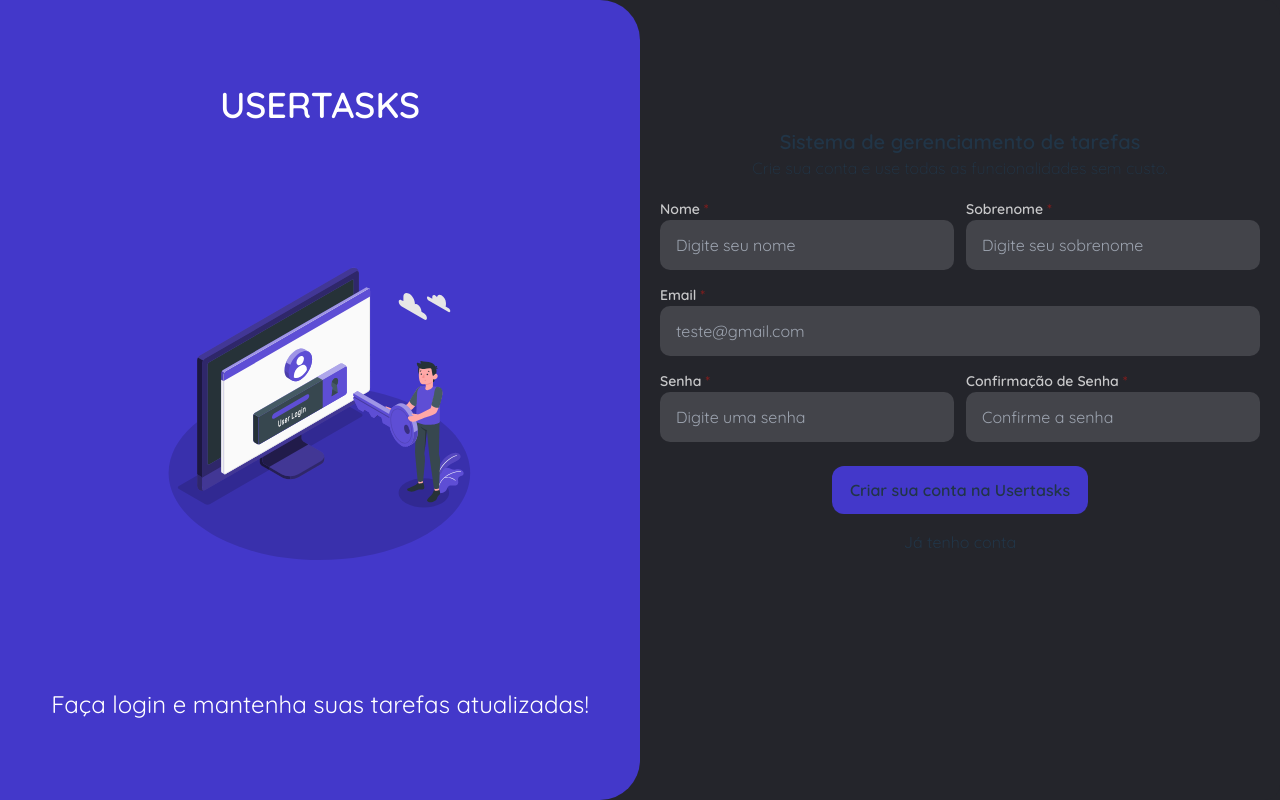
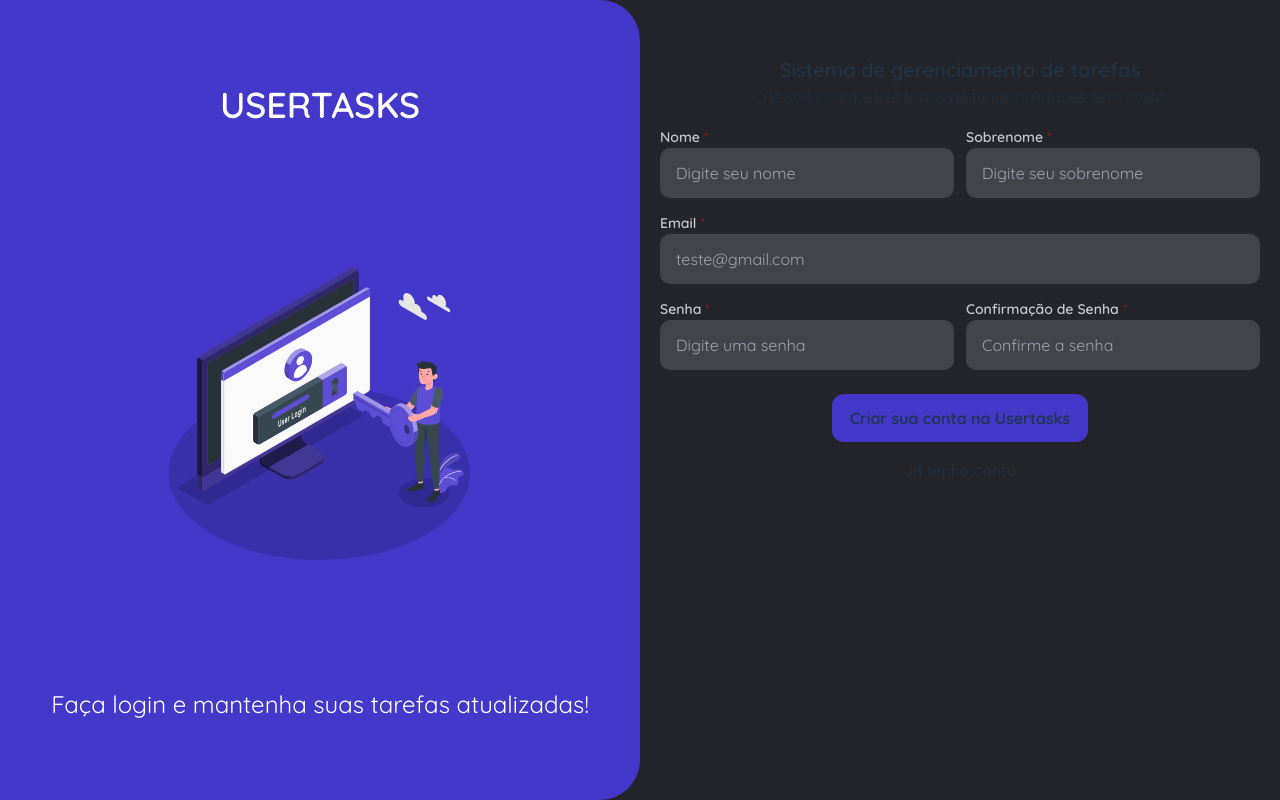
Before and after one commit to tarcisioangelo/node-vue-aws, a Vue app: page /register in a window 1280 px wide. Built offline with nearby package versions, Linux system fonts and the light colour scheme.

Commit message:
redirect

```diff
--- a/src/components/Buttons/DefaultButton.vue
+++ b/src/components/Buttons/DefaultButton.vue
@@ -8,8 +8,6 @@
 </template>
 
 <script setup lang="ts">
-import { defineProps, defineEmits } from 'vue'
-
 defineProps<{
     text: string
     customClass?: string
--- a/src/layouts/GuestLayout.vue
+++ b/src/layouts/GuestLayout.vue
@@ -23,6 +23,6 @@
     @apply flex md:flex-col  w-full md:w-1/2 h-full bg-indigo-700 justify-around items-center rounded-r-[40px] text-white p-5;
 }
 .second-child {
-    @apply w-full md:w-1/2 h-full bg-component rounded-tr-[15px] rounded-br-[15px] px-5 pt-[10%];
+    @apply w-full md:w-1/2 h-full bg-component rounded-tr-[15px] rounded-br-[15px] px-5 pt-14;
 }
 </style>
--- a/src/routes/index.ts
+++ b/src/routes/index.ts
@@ -17,6 +17,11 @@ const routes: Array<RouteRecordRaw> = [
         component: DefaultLayout,
 
         children: [
+            {
+                path: '',
+                name: 'Index',
+                redirect: '/login',
+            },
             {
                 path: 'home',
                 name: 'Home',
--- a/src/views/Login.vue
+++ b/src/views/Login.vue
@@ -1,5 +1,5 @@
 <template>
-    <div class="w-full my-auto">
+    <div class="w-full">
         <p class="text-[36px]">Login</p>
 
         <form @submit.prevent="handleLogin" autocomplete="off">
```
